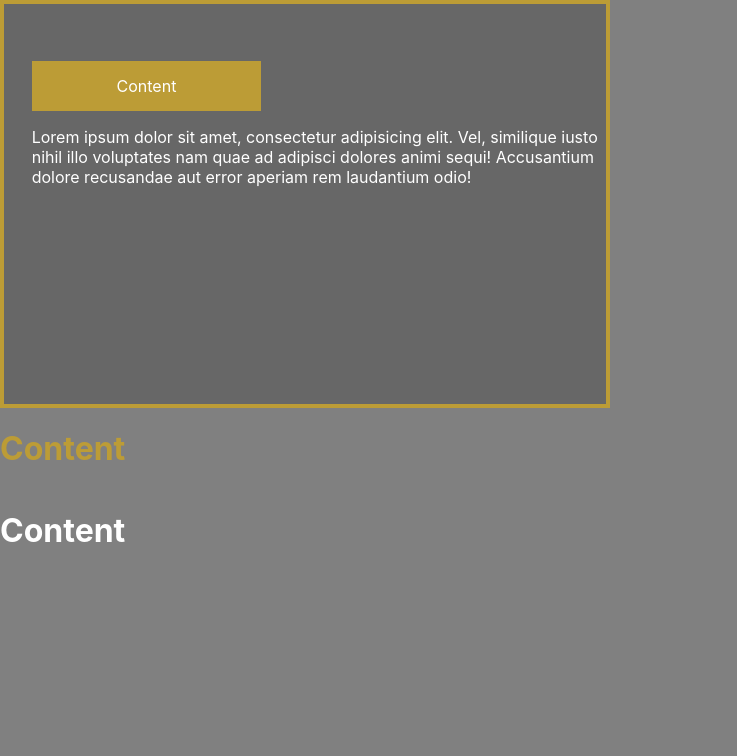
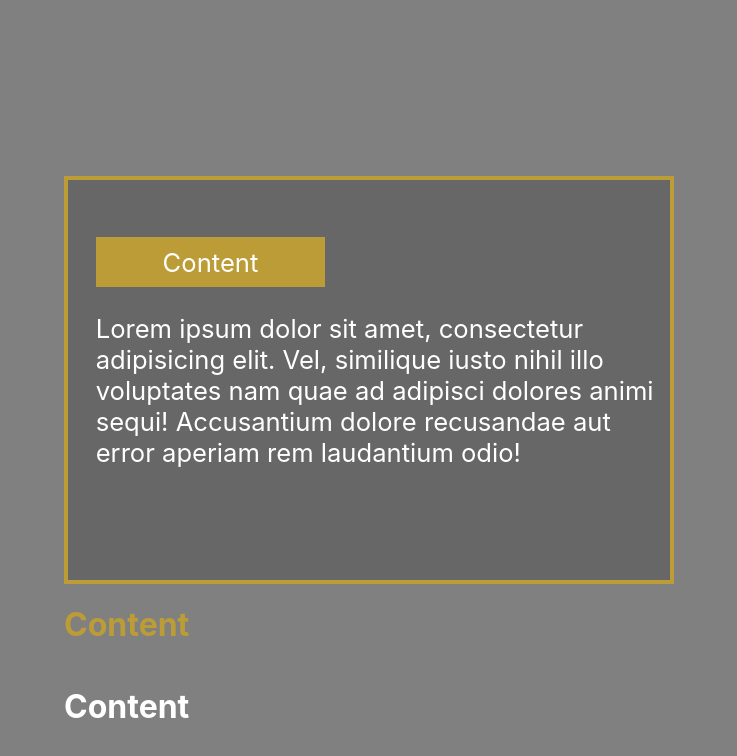
Before and after one commit to vallgroup/Torque-Northern-Trust, a React (Create React App) app in the folder src/app/: page / in a window 1280 px wide. Shown: the top 756 px of the page, without its empty margins (0-737 px from the left). Built offline with nearby package versions, Linux system fonts and the light colour scheme; no server answers.

Commit message:
layout for the homepage

```diff
--- a/src/app/src/components/HomePage/Home.styles.js
+++ b/src/app/src/components/HomePage/Home.styles.js
@@ -27,6 +27,10 @@ export const DisplayContainer = styled.div`
   border: 4px solid #bc9c36;
   background-color: rgba(0, 0, 0, 0.2);
   text-align: left;
+  position: relative;
+  top: 22%;
+  left: 5%;
+  font-size: 2vw;
 `;
 
 export const DisplayInnerContainer = styled.div`
@@ -53,6 +57,13 @@ export const LeftSideContainer = styled.div`
 
 export const TimeDateContainer = styled.div`
   color: #bc9c36;
+  position: relative;
+  top: 22%;
+  left: 5%;
 `;
 
-export const BottomDescriptionContainer = styled.div``;
+export const BottomDescriptionContainer = styled.div`
+  position: relative;
+  top: 22%;
+  left: 5%;
+`;
```
